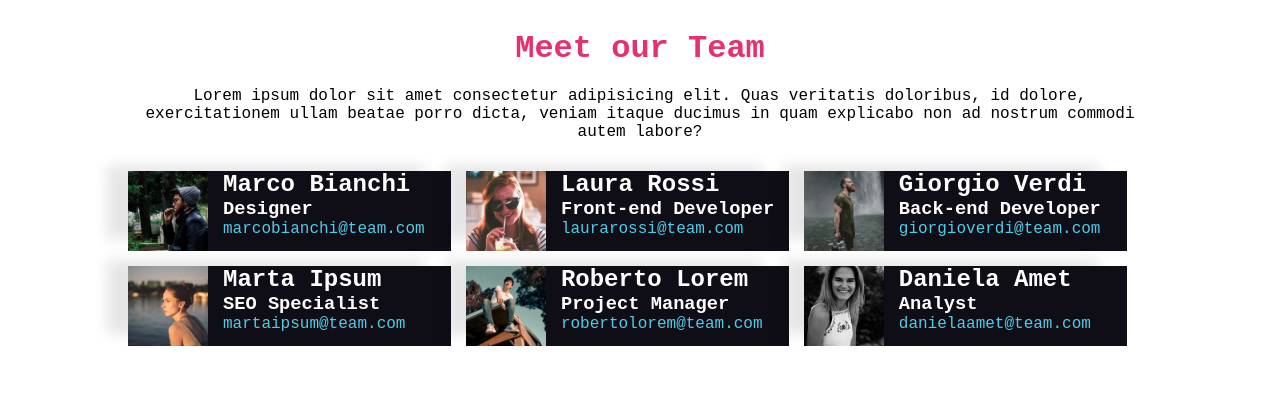
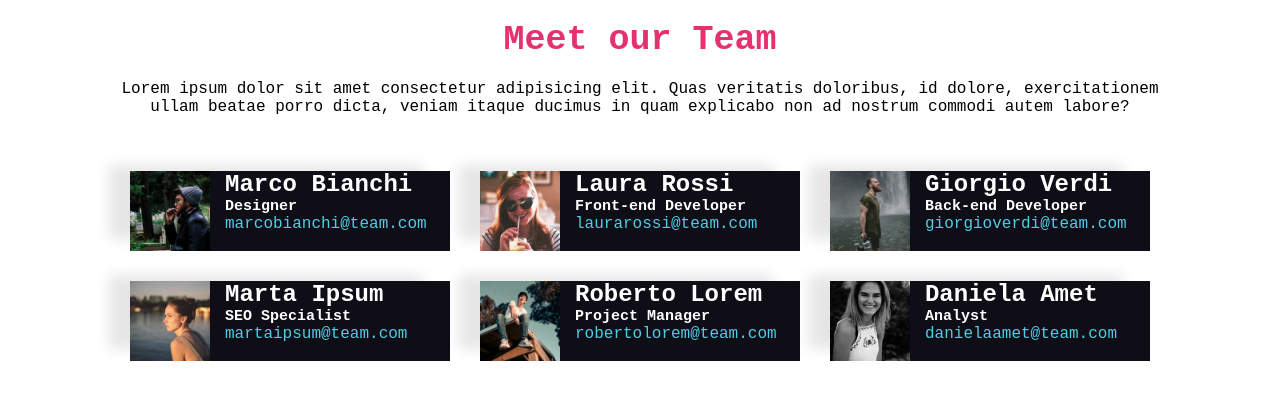
Before and after one commit to MatteoGaloni/html-css-float-cards, a plain HTML site: page index.html in a window 1280 px wide. Drawn offline with Linux system fonts and the light colour scheme.

Commit message:
fix(body): add corrections-clearfix

```diff
--- a/css/style.css
+++ b/css/style.css
@@ -1,29 +1,30 @@
 *{  margin: 0px;
     padding: 0px;
     box-sizing: border-box;
+}
+
+body{
     font-family: 'Courier New', Courier, monospace;
 }
 
-body{
-    background-color: white;
-    margin: auto;
-    width: 80%;
+#top{
+    margin-top: 40px;
 }
-
 header{
     text-align: center;
-    margin-top: 30px;
     margin-bottom: 30px;
 }
 
 h1{
     color: #e53170;
     margin-bottom: 20px;
+    margin-top: 20px;
+    font-size: 35px
 }
 
 .container{
-    background-color: lightgrey;
-
+    max-width: 1050px;
+    margin: auto;
 }
 
 img{
@@ -32,23 +33,25 @@ img{
     height: 5rem;
 }
 
-.marco {
-    height: 5rem;
+h3{
+    font-size: 15px;
+}
+
+.risorse {
+   float:left
 }
 
 .element{
     color: white;
     background-color: #0f0e17;
     float: left;
-    width: calc(33% - 15px);
-    margin-right: 15px;
-    margin-bottom: 15px;
+    width: calc(100% / 3 - 30px);
+    margin: 15px;
     box-shadow: -24px -9px 13px -3px rgba(0,0,0,0.1);
 }
 
 .mail{
     color: #50cde6;
-
 }
 
 .clearfix {
--- a/index.html
+++ b/index.html
@@ -9,7 +9,7 @@
 </head>
 <body>
     <!-- Titolo e paragrafo -->
-    <header>
+    <header class="container">
         <h1>Meet our Team</h1>
         <p>
             Lorem ipsum dolor sit amet consectetur adipisicing elit. Quas veritatis doloribus, id dolore, exercitationem ullam beatae porro dicta, veniam itaque ducimus in quam explicabo non ad nostrum commodi autem labore?
@@ -17,43 +17,41 @@
     </header>
 
     <!-- foto incolonnate -->
-    <main>
-        <div class=container>
+    <main class=container id="top">
 
             <div class= element>
                 <img src="./img/male1.png" alt="">
-                <div class="marco">
+                <div class="risorse">
                     <h2>Marco Bianchi</h2>
                     <h3>Designer</h3>
                     <p class= mail>marcobianchi@team.com</p>
                 </div>
             </div>
 
+
             <div class= element>
                 <img src="./img/female1.png" alt="">
-                <div class="marco">
+                <div class="risorse">
                     <h2>Laura Rossi</h2>
                     <h3>Front-end Developer</h3>
                     <p class= mail>laurarossi@team.com</p>
                 </div>
             </div>
 
+
             <div class= element>
                 <img src="./img/male2.png" alt="">
-                <div class="marco">
+                <div class="risorse">
                     <h2>Giorgio Verdi</h2>
                     <h3>Back-end Developer</h3>
                     <p class= mail>giorgioverdi@team.com</p>
                 </div>
             </div>
 
-        </div>
-
-        <div class=container>
 
             <div class= element>
                 <img src="./img/female2.png" alt="">
-                <div class="marco">
+                <div class="risorse">
                     <h2>Marta Ipsum</h2>
                     <h3>SEO Specialist</h3>
                     <p class= mail>martaipsum@team.com</p>
@@ -62,7 +60,7 @@
 
             <div class= element>
                 <img src="./img/male3.png" alt="">
-                <div class="marco">
+                <div class="risorse">
                     <h2>Roberto Lorem</h2>
                     <h3>Project Manager</h3>
                     <p class= mail>robertolorem@team.com</p>
@@ -71,18 +69,14 @@
 
             <div class= element>
                 <img src="./img/female3.png" alt="">
-                <div class="marco">
+                <div class="risorse">
                     <h2>Daniela Amet</h2>
                     <h3>Analyst</h3>
                     <p class= mail>danielaamet@team.com</p>
                 </div>
-            </div>
+              </div>
 
-        </div>
-
-
-
-        <div class="clearfix"></div>
+              <div class=clearfix> </div>
 
     </main>
 
```
